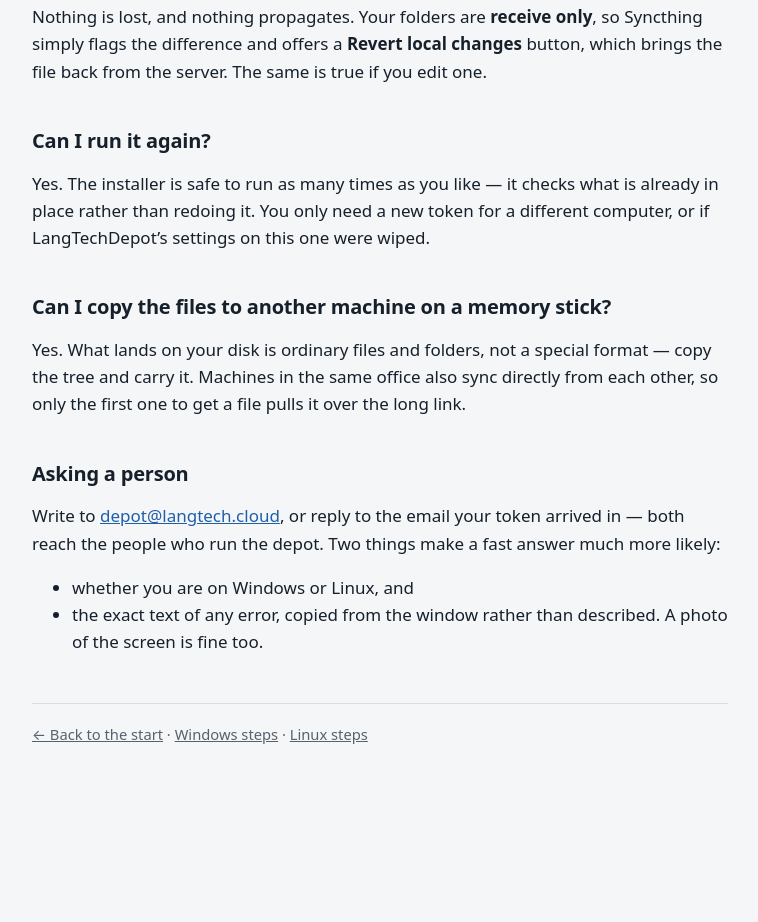
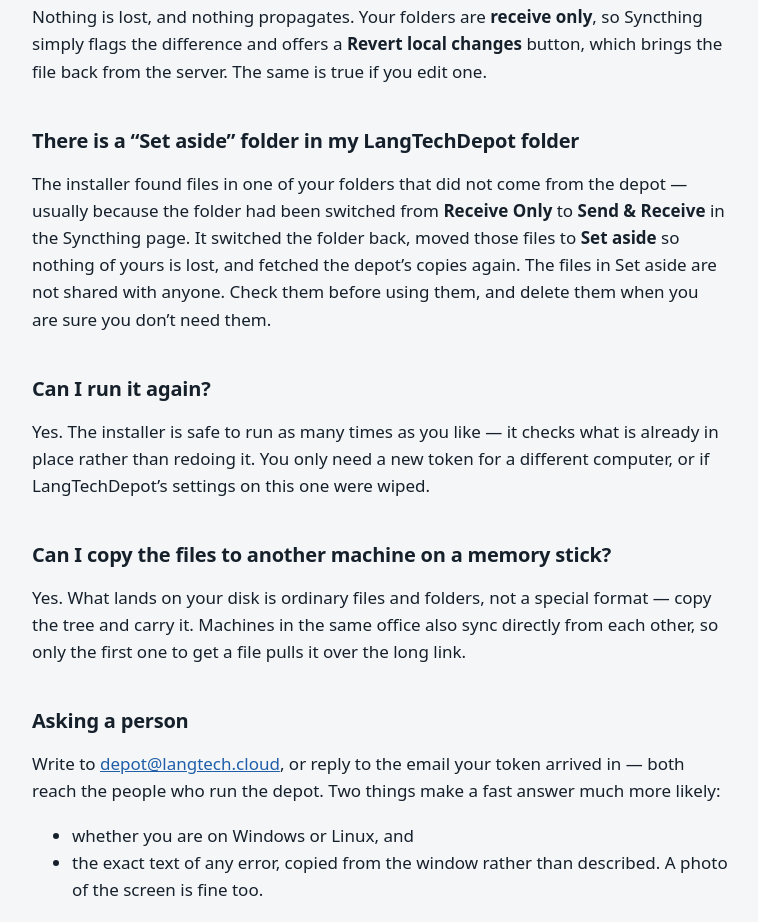
Before and after one commit to sillsdev/langtechdepot, a plain HTML site: page docs/help.html in a window 1280 px wide. Shown: the part 2338-3260 px from the top of the page, without its empty margins (260-1018 px from the left). Before the commit the page ends 3162 px from the top, so only its background shows below. Drawn offline with Linux system fonts and the light colour scheme.

Commit message:
Keep depot folders as the depot made them; cap uploads to distant peers

```diff
--- a/docs/help.html
+++ b/docs/help.html
@@ -108,6 +108,16 @@
   offers a <strong>Revert local changes</strong> button, which brings the file
   back from the server. The same is true if you edit one.</p>
 
+  <h2>There is a &ldquo;Set aside&rdquo; folder in my LangTechDepot folder</h2>
+  <p>The installer found files in one of your folders that did not come from
+  the depot &mdash; usually because the folder had been switched from
+  <strong>Receive Only</strong> to <strong>Send &amp; Receive</strong> in the
+  Syncthing page. It switched the folder back, moved those files to
+  <strong>Set aside</strong> so nothing of yours is lost, and fetched the
+  depot&rsquo;s copies again. The files in Set aside are not shared with
+  anyone. Check them before using them, and delete them when you are sure you
+  don&rsquo;t need them.</p>
+
   <h2>Can I run it again?</h2>
   <p>Yes. The installer is safe to run as many times as you like &mdash; it
   checks what is already in place rather than redoing it. You only need a new
```
Also changed, not shown: 4 other files.
